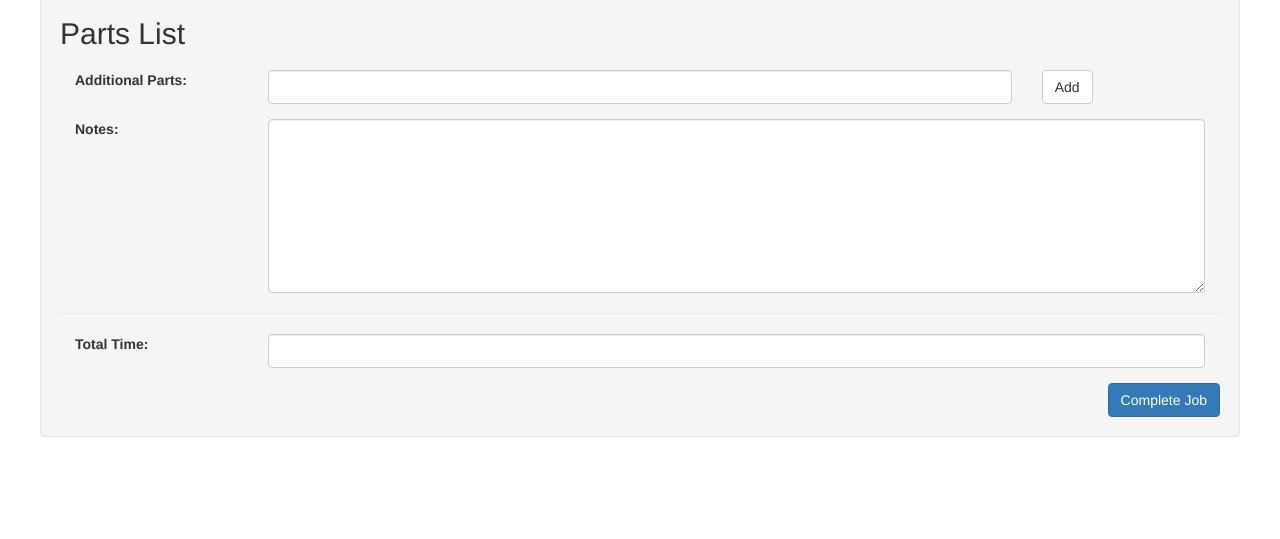
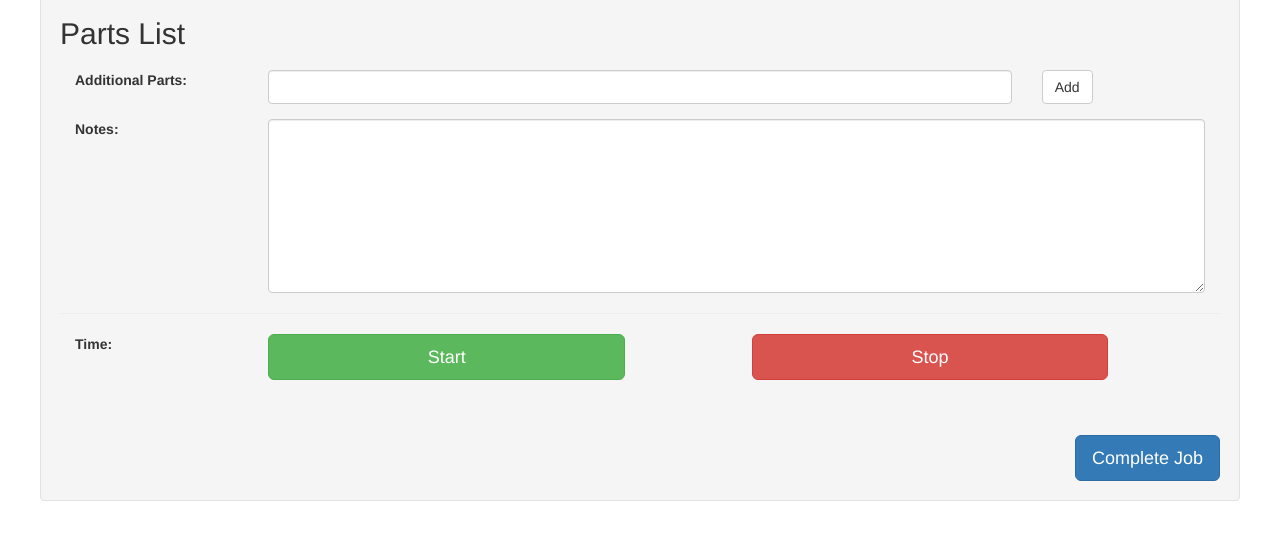
Before and after one commit to minusjay/prototype, a website: page public/shopTech.html at #/techJob in a window 1280 px wide. Shown: the part 692-1231 px from the top of the page. Before the commit the page ends 1169 px from the top, so only its background shows below. Drawn offline with Linux system fonts and the light colour scheme.

Commit message:
last update for demo

```diff
--- a/public/shopTech.html
+++ b/public/shopTech.html
@@ -8,7 +8,7 @@
 		<meta name="description" content="">
 		<meta name="author" content="">
 		<!-- <link rel="icon" href="../../favicon.ico"> -->
-		<title>airField: Tech Dashboard</title>
+		<title>Tech Dashboard</title>
 		<!-- Bootstrap core CSS -->
 		<link href="css/bootstrap.min.css" rel="stylesheet">
 		<!-- IE10 viewport hack for Surface/desktop Windows 8 bug -->
--- a/public/views/techJob.html
+++ b/public/views/techJob.html
@@ -53,12 +53,15 @@
 					</div>
 					<hr>
 					<div class="form-group clearfix">
-						<label for="inputTotalTime" class="col-sm-2 control-label">Total Time:</label>
-						<div class="col-sm-10">
+						<label for="inputTotalTime" class="col-sm-2 control-label">Time:</label>
+						<!-- <div class="col-sm-10">
 							<input type="number" name="totalTime" id="inputTotalTime" class="form-control" step="" >
-						</div>
+						</div> -->
+						<div class="col-sm-4"><button class="btn btn-lg btn-block btn-success">Start</button></div>
+						<div class="col-sm-4 col-sm-offset-1"><button class="btn btn-lg btn-block btn-danger">Stop</button></div>
 					</div>
-					<button type="submit" class="btn btn-primary pull-right">Complete Job</button>
+
+					<button type="submit" style="margin-top:40px" class="btn btn-lg btn-primary pull-right">Complete Job</button>
 				</form>
 			</div>
 		</div>
```
Also changed, not shown: public/manager.html (+1 -1 lines).
